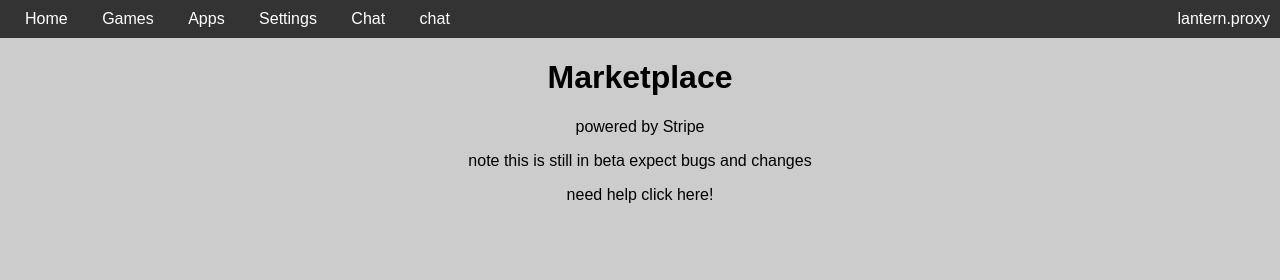
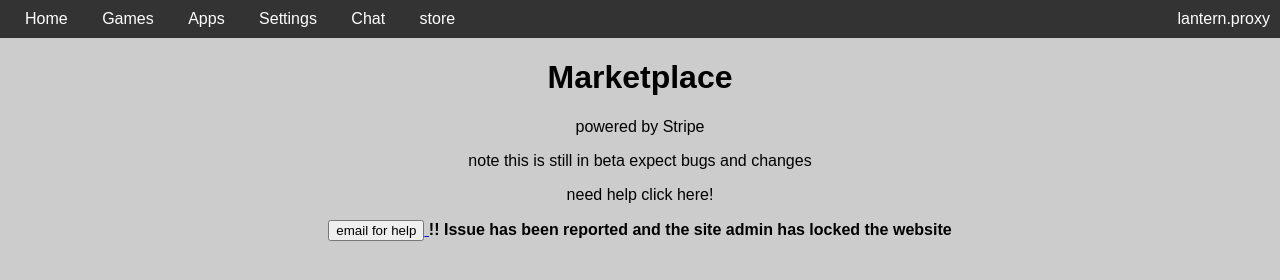
Before and after one commit to pancakes-proxy/Lantern.proxy, a plain HTML site: page marketplace.html in a window 1280 px wide. Drawn offline with Linux system fonts and the light colour scheme.

Commit message:
Update marketplace.html

```diff
--- a/marketplace.html
+++ b/marketplace.html
@@ -45,7 +45,7 @@
             <a href="apps.html">Apps</a>
             <a href="settings.html">Settings</a>
             <a href="chat.html">Chat</a>
-          <a href="marketplace.html">chat</a>
+          <a href="marketplace.html">store</a>
         </div>
         <span>lantern.proxy</span>
     </div>
@@ -53,3 +53,7 @@
     <p>powered by Stripe</p>
     <p>note this is still in beta expect bugs and changes</p>
     <p>need help click here!</p>
+    <a href="mailto:zac_posey_12361_225@staffteam.learnhelp.cc" target="_blank">
+  <button type="button">email for help</button>
+</a>
+    <b>!! Issue has been reported and the site admin has locked the website</b>
```
